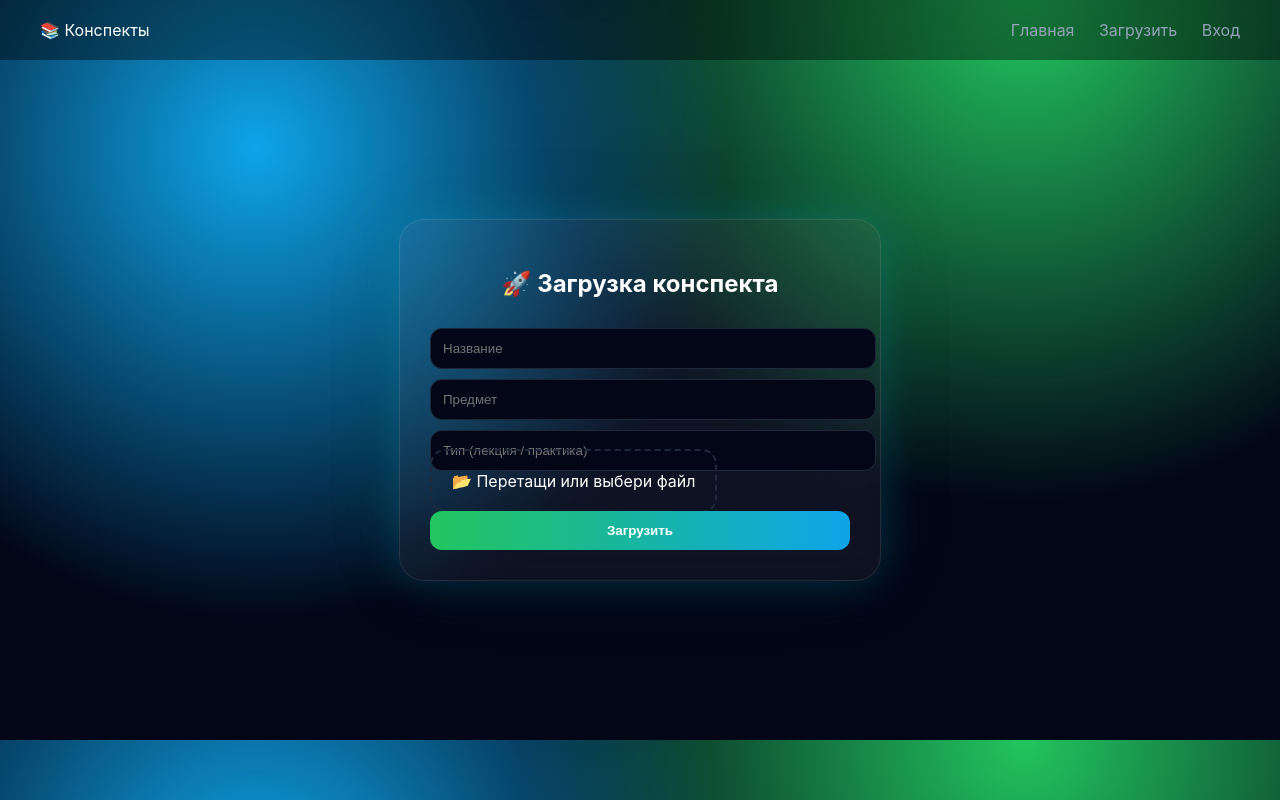
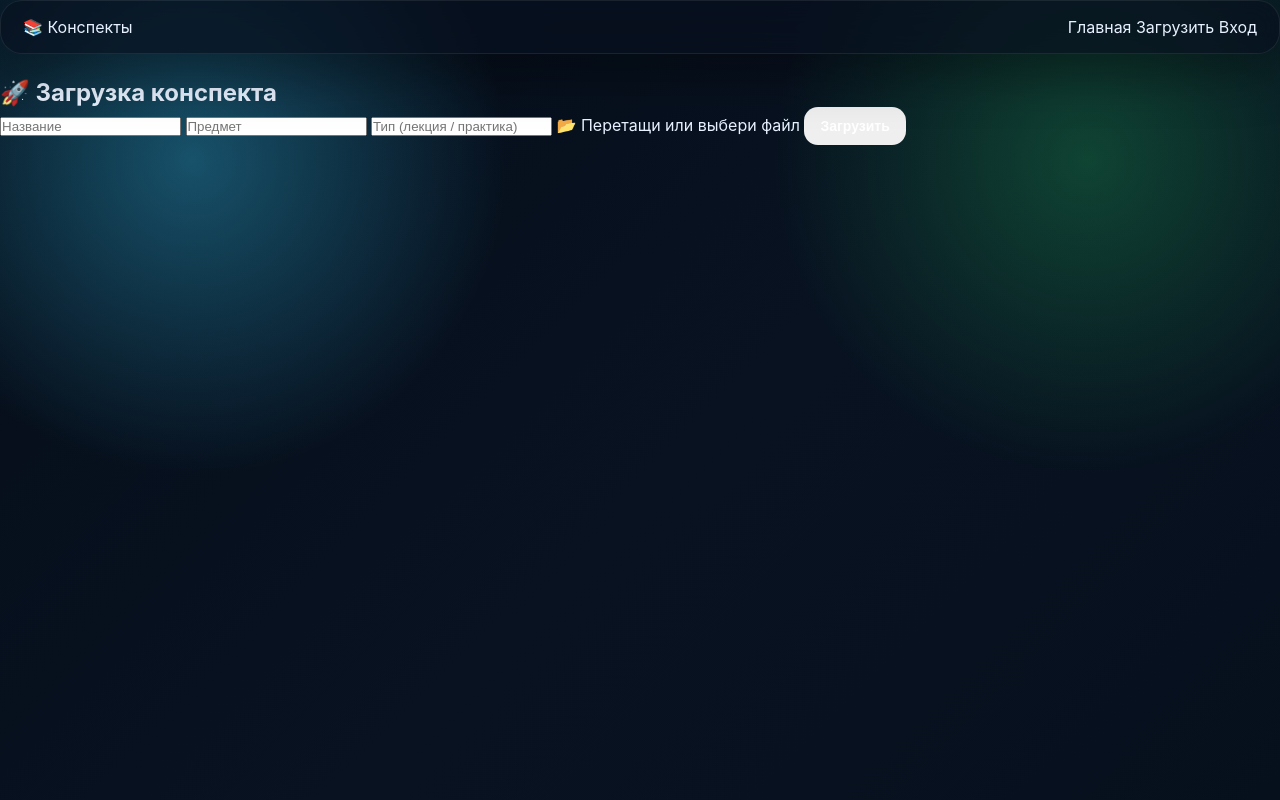
Before and after one commit to StanislavRostislav/college_notes, a FastAPI app: page /upload in a window 1280 px wide. Run offline with FastAPI, Linux system fonts and the light colour scheme; the visitor is signed in with stand-in values (Sample User, id 1).

Commit message:
Update style.css

```diff
--- a/static/style.css
+++ b/static/style.css
@@ -1,125 +1,408 @@
-body {
+* {
     margin: 0;
-    font-family: 'Inter', sans-serif;
-    background: radial-gradient(circle at 20% 20%, #0ea5e9, transparent 40%),
-                radial-gradient(circle at 80% 0%, #22c55e, transparent 40%),
-                #020617;
-    color: white;
+    padding: 0;
+    box-sizing: border-box;
 }
 
-/* NAVBAR */
+:root {
+    --bg: #07111f;
+    --bg2: #0a1629;
+    --panel: rgba(10, 22, 41, 0.78);
+    --panel-2: rgba(12, 26, 46, 0.92);
+    --line: rgba(255, 255, 255, 0.08);
+    --text: #e8f1ff;
+    --muted: #9db0d0;
+    --accent: #37cfff;
+    --accent2: #25d366;
+    --danger: #ff5f7a;
+    --shadow: 0 20px 50px rgba(0, 0, 0, 0.35);
+}
+
+body {
+    font-family: Inter, "Segoe UI", Arial, sans-serif;
+    color: var(--text);
+    background:
+        radial-gradient(circle at 15% 20%, rgba(55, 207, 255, 0.35), transparent 25%),
+        radial-gradient(circle at 85% 20%, rgba(37, 211, 102, 0.26), transparent 25%),
+        linear-gradient(135deg, #050d18, #081221 55%, #06101d);
+    min-height: 100vh;
+}
+
+a {
+    text-decoration: none;
+    color: inherit;
+}
+
+.page {
+    width: min(1200px, calc(100% - 36px));
+    margin: 0 auto;
+    padding: 24px 0 40px;
+}
+
 .navbar {
     display: flex;
     justify-content: space-between;
-    padding: 20px 40px;
-    background: rgba(0,0,0,0.4);
-    backdrop-filter: blur(15px);
+    align-items: center;
+    gap: 16px;
+    padding: 16px 22px;
+    border: 1px solid var(--line);
+    background: rgba(8, 17, 31, 0.7);
+    backdrop-filter: blur(14px);
+    border-radius: 22px;
+    box-shadow: var(--shadow);
+    margin-bottom: 24px;
 }
 
-.navbar a {
-    color: #94a3b8;
-    text-decoration: none;
-    margin-left: 20px;
+.brand {
+    display: flex;
+    align-items: center;
+    gap: 14px;
 }
 
-.navbar a:hover {
-    color: white;
+.brand-logo {
+    width: 48px;
+    height: 48px;
+    border-radius: 16px;
+    display: grid;
+    place-items: center;
+    font-size: 24px;
+    background: linear-gradient(135deg, var(--accent), var(--accent2));
+    box-shadow: 0 10px 24px rgba(55, 207, 255, 0.25);
 }
 
-/* CENTER LAYOUT */
-.center {
-    display: flex;
-    justify-content: center;
-    align-items: center;
-    height: 85vh;
+.brand-text h1 {
+    font-size: 24px;
+    line-height: 1;
+    margin-bottom: 4px;
 }
 
-/* GLASS CARD */
-.card {
-    width: 420px;
-    padding: 30px;
-    border-radius: 25px;
-
-    background: rgba(255,255,255,0.05);
-    backdrop-filter: blur(20px);
-
-    border: 1px solid rgba(255,255,255,0.1);
-
-    box-shadow:
-        0 0 40px rgba(14,165,233,0.2),
-        0 0 80px rgba(34,197,94,0.1);
-
-    animation: fadeIn 0.5s ease;
+.brand-text p {
+    color: var(--muted);
+    font-size: 13px;
 }
 
-/* TITLE */
-.card h2 {
-    text-align: center;
+.nav-links {
+    display: flex;
+    align-items: center;
+    flex-wrap: wrap;
+    gap: 10px;
+}
+
+.nav-link {
+    padding: 10px 14px;
+    color: var(--muted);
+    border-radius: 14px;
+    border: 1px solid transparent;
+    transition: 0.2s ease;
+}
+
+.nav-link:hover {
+    color: var(--text);
+    background: rgba(255,255,255,0.04);
+    border-color: var(--line);
+}
+
+.nav-link-primary {
+    color: white;
+    background: linear-gradient(135deg, var(--accent), var(--accent2));
+    box-shadow: 0 12px 24px rgba(55, 207, 255, 0.18);
+}
+
+.hero {
+    padding: 34px;
+    border-radius: 28px;
+    border: 1px solid var(--line);
+    background:
+        linear-gradient(135deg, rgba(55, 207, 255, 0.14), rgba(37, 211, 102, 0.12)),
+        rgba(11, 20, 34, 0.75);
+    backdrop-filter: blur(12px);
+    box-shadow: var(--shadow);
+    margin-bottom: 24px;
+}
+
+.hero h2 {
+    font-size: 42px;
+    line-height: 1.05;
+    margin-bottom: 12px;
+    max-width: 760px;
+}
+
+.hero p {
+    color: var(--muted);
+    font-size: 16px;
+    max-width: 720px;
+}
+
+.toolbar {
+    display: grid;
+    grid-template-columns: 1fr;
+    gap: 16px;
     margin-bottom: 20px;
 }
 
-/* INPUT */
-input {
-    width: 100%;
-    padding: 12px;
-    margin-top: 10px;
-
-    border-radius: 12px;
-    border: 1px solid #1e293b;
-
-    background: #020617;
-    color: white;
+.search-box {
+    border: 1px solid var(--line);
+    background: rgba(6, 14, 24, 0.72);
+    backdrop-filter: blur(10px);
+    border-radius: 18px;
+    padding: 14px 16px;
+    box-shadow: var(--shadow);
 }
 
-/* FILE ZONE */
-.file-box {
-    margin-top: 15px;
-    padding: 20px;
-
-    border: 2px dashed #1e293b;
-    border-radius: 15px;
-
-    text-align: center;
-    cursor: pointer;
-
-    transition: 0.3s;
+.search-box input {
+    width: 100%;
+    background: transparent;
+    border: none;
+    color: var(--text);
+    font-size: 15px;
+    outline: none;
 }
 
-.file-box:hover {
-    border-color: #22c55e;
-    background: rgba(34,197,94,0.1);
+.search-box input::placeholder {
+    color: #7c8eac;
 }
 
-/* BUTTON */
-.btn {
-    width: 100%;
-    margin-top: 20px;
-
-    padding: 12px;
-    border-radius: 12px;
-
-    background: linear-gradient(90deg, #22c55e, #0ea5e9);
-    border: none;
-
-    color: white;
-    font-weight: bold;
-
-    cursor: pointer;
-    transition: 0.3s;
+.grid {
+    display: grid;
+    grid-template-columns: repeat(auto-fit, minmax(320px, 1fr));
+    gap: 18px;
 }
 
-.btn:hover {
-    transform: scale(1.05);
+.note-card {
+    padding: 22px;
+    border-radius: 24px;
+    border: 1px solid var(--line);
+    background: linear-gradient(180deg, rgba(12, 23, 40, 0.96), rgba(9, 17, 30, 0.96));
+    box-shadow: var(--shadow);
+    transition: transform 0.2s ease, border-color 0.2s ease;
 }
 
-/* ANIMATION */
-@keyframes fadeIn {
-    from {
-        opacity: 0;
-        transform: translateY(30px);
+.note-card:hover {
+    transform: translateY(-4px);
+    border-color: rgba(55, 207, 255, 0.35);
+}
+
+.note-badges {
+    display: flex;
+    gap: 10px;
+    flex-wrap: wrap;
+    margin-bottom: 14px;
+}
+
+.badge {
+    font-size: 12px;
+    font-weight: 700;
+    padding: 7px 12px;
+    border-radius: 999px;
+    color: white;
+    background: rgba(55, 207, 255, 0.16);
+    border: 1px solid rgba(55, 207, 255, 0.16);
+}
+
+.badge-green {
+    background: rgba(37, 211, 102, 0.14);
+    border-color: rgba(37, 211, 102, 0.18);
+}
+
+.badge-pending {
+    background: rgba(255, 193, 7, 0.14);
+    color: #ffd76b;
+}
+
+.note-title {
+    font-size: 24px;
+    margin-bottom: 10px;
+}
+
+.note-meta {
+    color: var(--muted);
+    margin-bottom: 16px;
+    font-size: 14px;
+}
+
+.actions {
+    display: flex;
+    flex-wrap: wrap;
+    gap: 10px;
+    margin-bottom: 18px;
+}
+
+.btn,
+button.btn {
+    border: none;
+    cursor: pointer;
+    padding: 11px 16px;
+    border-radius: 14px;
+    color: white;
+    font-weight: 700;
+    font-size: 14px;
+    transition: 0.2s ease;
+}
+
+.btn:hover,
+button.btn:hover {
+    transform: translateY(-1px);
+}
+
+.btn-primary {
+    background: linear-gradient(135deg, var(--accent), var(--accent2));
+    box-shadow: 0 12px 24px rgba(55, 207, 255, 0.14);
+}
+
+.btn-secondary {
+    background: rgba(255,255,255,0.06);
+    border: 1px solid var(--line);
+}
+
+.btn-like {
+    background: linear-gradient(135deg, #ff5f7a, #ff8b54);
+}
+
+.comment-box {
+    margin-top: 12px;
+    display: grid;
+    grid-template-columns: 1fr auto;
+    gap: 10px;
+}
+
+.comment-box input {
+    width: 100%;
+    border: 1px solid var(--line);
+    border-radius: 14px;
+    background: rgba(5, 12, 22, 0.92);
+    color: white;
+    padding: 12px 14px;
+    outline: none;
+}
+
+.comments {
+    margin-top: 14px;
+    display: flex;
+    flex-direction: column;
+    gap: 10px;
+}
+
+.comment {
+    padding: 12px 14px;
+    background: rgba(255,255,255,0.04);
+    border: 1px solid var(--line);
+    border-radius: 14px;
+    color: #d9e6ff;
+    font-size: 14px;
+}
+
+.empty-state {
+    padding: 34px;
+    border-radius: 24px;
+    border: 1px dashed var(--line);
+    text-align: center;
+    color: var(--muted);
+    background: rgba(255,255,255,0.03);
+}
+
+.center-wrap {
+    min-height: calc(100vh - 120px);
+    display: grid;
+    place-items: center;
+}
+
+.auth-card {
+    width: min(520px, 100%);
+    padding: 30px;
+    border-radius: 28px;
+    border: 1px solid var(--line);
+    background: rgba(10, 22, 41, 0.74);
+    backdrop-filter: blur(18px);
+    box-shadow: var(--shadow);
+}
+
+.auth-card h2 {
+    font-size: 30px;
+    margin-bottom: 8px;
+}
+
+.auth-card p {
+    color: var(--muted);
+    margin-bottom: 18px;
+}
+
+.form {
+    display: flex;
+    flex-direction: column;
+    gap: 12px;
+}
+
+.form input,
+.form select {
+    width: 100%;
+    padding: 14px 16px;
+    border: 1px solid var(--line);
+    border-radius: 16px;
+    background: rgba(4, 11, 20, 0.92);
+    color: white;
+    outline: none;
+}
+
+.file-drop {
+    padding: 18px;
+    border: 2px dashed rgba(255,255,255,0.12);
+    border-radius: 18px;
+    background: rgba(255,255,255,0.02);
+    text-align: center;
+}
+
+.file-drop input[type="file"] {
+    margin-top: 10px;
+    padding: 10px;
+    background: transparent;
+    border: none;
+}
+
+.stats {
+    display: grid;
+    grid-template-columns: repeat(auto-fit, minmax(220px, 1fr));
+    gap: 16px;
+    margin-bottom: 22px;
+}
+
+.stat-card {
+    padding: 20px;
+    border-radius: 20px;
+    background: rgba(10, 22, 41, 0.78);
+    border: 1px solid var(--line);
+    box-shadow: var(--shadow);
+}
+
+.stat-card h3 {
+    font-size: 14px;
+    color: var(--muted);
+    margin-bottom: 8px;
+}
+
+.stat-card strong {
+    font-size: 28px;
+}
+
+.error {
+    color: #ff8fa3;
+    margin-bottom: 12px;
+}
+
+@media (max-width: 900px) {
+    .navbar {
+        flex-direction: column;
+        align-items: stretch;
     }
-    to {
-        opacity: 1;
-        transform: translateY(0);
+
+    .hero h2 {
+        font-size: 32px;
+    }
+
+    .comment-box {
+        grid-template-columns: 1fr;
+    }
+
+    .page {
+        width: min(100% - 20px, 1200px);
     }
 }
```
